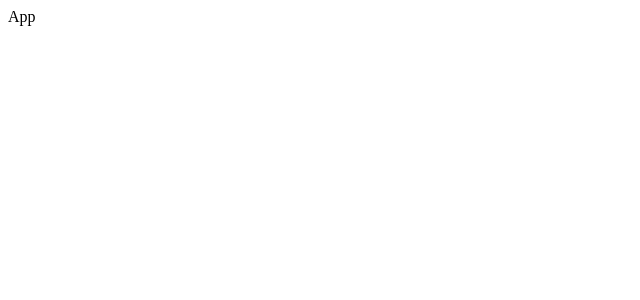
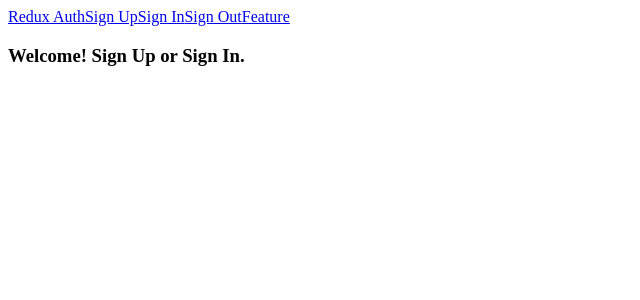
Before and after one commit to matthiashaefeli/client_for_express_server_api, a React (Create React App) app: page / in a window 1280 px wide. Shown: the top 300 px of the page, without its empty margins (0-640 px from the left). Built offline with nearby package versions, Linux system fonts and the light colour scheme.

Commit message:
header links, welcome component, router

```diff
--- a/src/components/App.js
+++ b/src/components/App.js
@@ -1,9 +1,11 @@
 import React from 'react'
+import Header from './Header';
 
-export default () => {
+export default ({ children }) => {
   return (
     <div>
-      App
+      <Header />
+      {children}
     </div>
   );
 };
--- /dev/null
+++ b/src/components/Header.js
@@ -0,0 +1,18 @@
+import React, { Component } from 'react';
+import { Link } from 'react-router-dom';
+
+class Header extends Component {
+  render() {
+    return (
+      <div>
+        <Link to="/">Redux Auth</Link>
+        <Link to="/signup">Sign Up</Link>
+        <Link to="/signin">Sign In</Link>
+        <Link to="/signout">Sign Out</Link>
+        <Link to="/feature">Feature</Link>
+      </div>
+    )
+  }
+}
+
+export default Header;
--- /dev/null
+++ b/src/components/Welcome.js
@@ -0,0 +1,9 @@
+import React from 'react'
+
+export default () => {
+  return (
+    <h3>
+      Welcome! Sign Up or Sign In.
+    </h3>
+  )
+}
--- a/src/index.js
+++ b/src/index.js
@@ -1,8 +1,14 @@
 import React from 'react';
 import ReactDom from 'react-dom';
+import { BrowserRouter, Route } from 'react-router-dom'
 import App from './components/App';
+import Welcome from './components/Welcome'
 
 ReactDom.render(
-  <App />,
+  <BrowserRouter>
+    <App>
+      <Route path="/" exact component={Welcome} />
+    </App>
+  </BrowserRouter>,
   document.querySelector('#root')
 )
```
